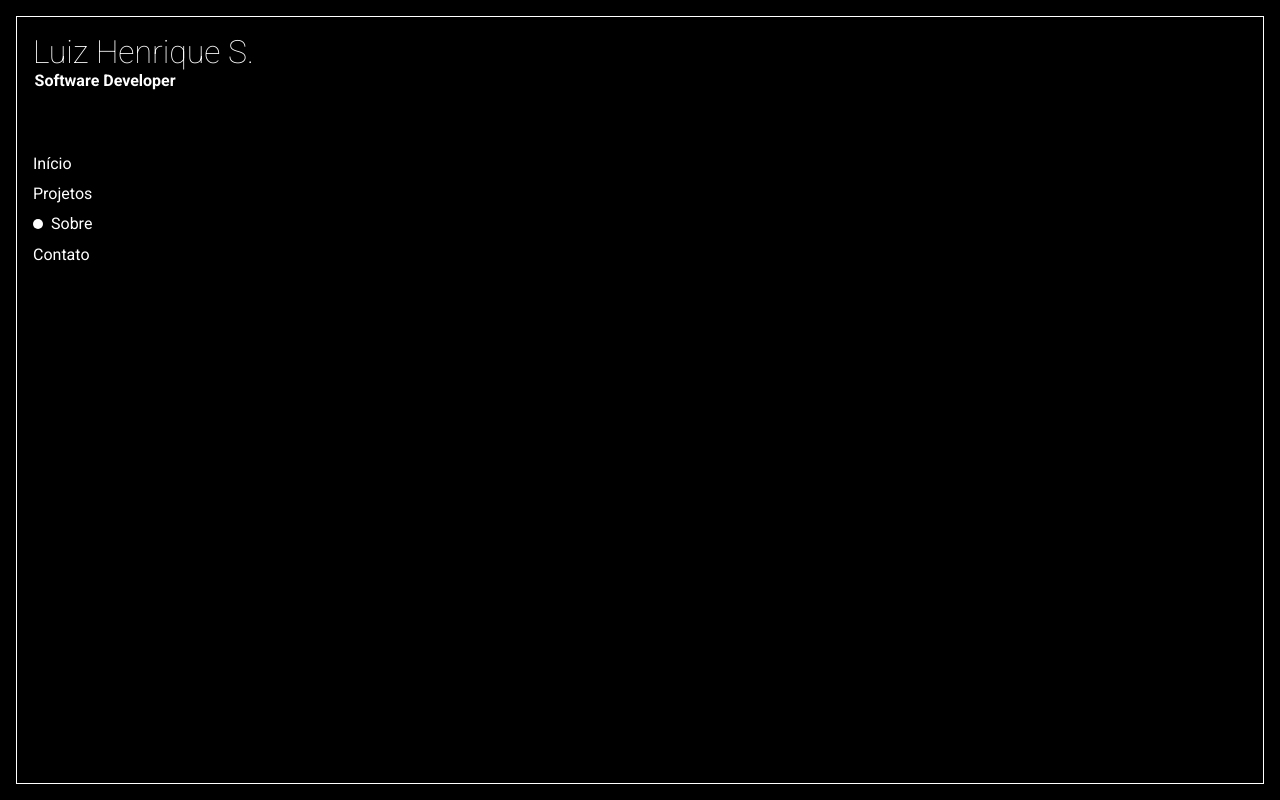
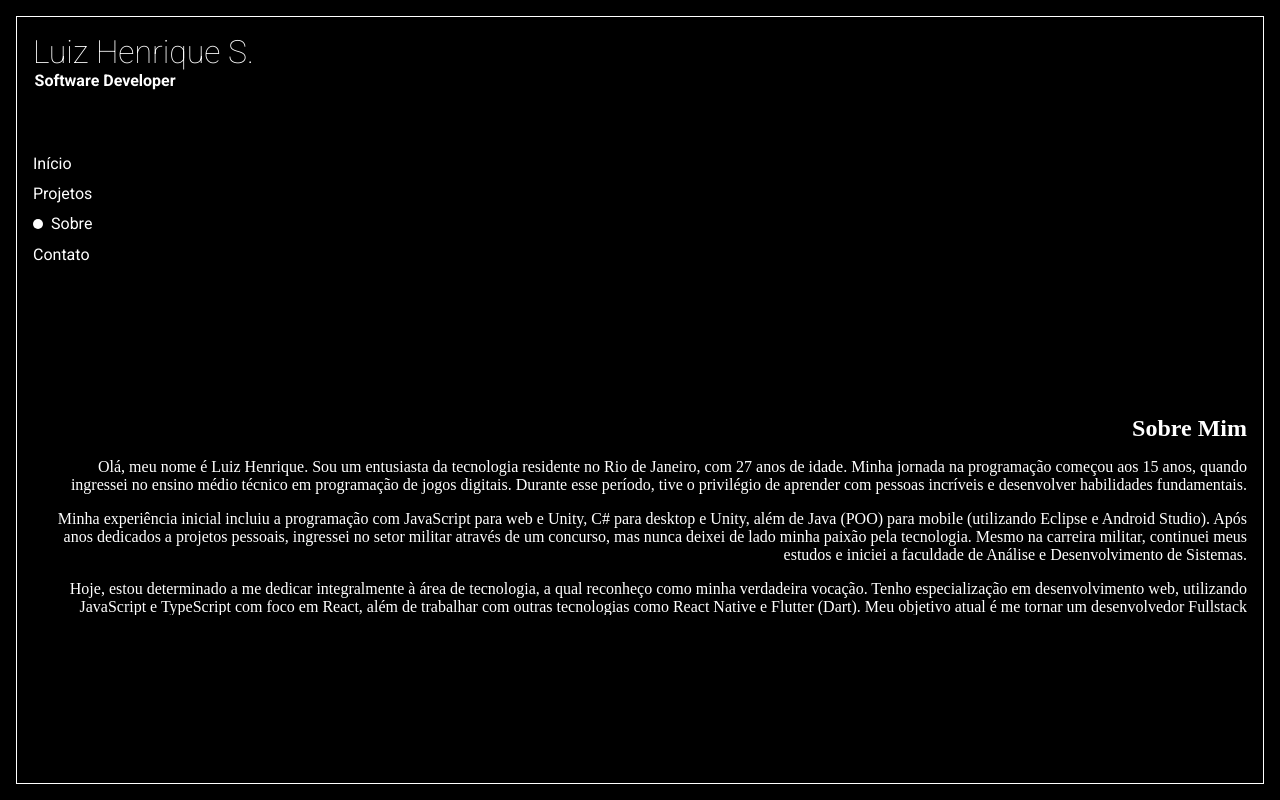
Before and after one commit to lhsacramento/personalSite, a React (Vite) app: page / in a window 1280 px wide. Both pictures are taken after a click on the button "Sobre". Built offline with nearby package versions, Linux system fonts and the light colour scheme; the HTML template or start-up script is replaced by a standard one.

Commit message:
about content complete

```diff
--- a/src/App.tsx
+++ b/src/App.tsx
@@ -1,5 +1,5 @@
 import { GlobalStyles } from "./styles/globalStyle"
-import { ApresentationTitle, ButtonMenu, ContactContainer,
+import { AboutContainer, ApresentationTitle, ButtonMenu, ContactContainer,
          ContentContainer, HomeContainer, HomeContent,
          MainContainer, MenuContainer, SelectedButton,
          SlideProject, SliderContainer} from "./styles/appStyles"
@@ -101,8 +101,64 @@ function App() {
 
               {page === 'about' &&
 
-                <p>
-                </p>
+              <AboutContainer>
+                <h2>Sobre Mim</h2>
+                <p>Olá, meu nome é Luiz Henrique.
+                  Sou um entusiasta da tecnologia
+                  residente no Rio de Janeiro,
+                  com 27 anos de idade. Minha jornada
+                  na programação começou aos 15 anos,
+                  quando ingressei no ensino médio
+                  técnico em programação de jogos digitais.
+                  Durante esse período, tive o privilégio
+                  de aprender com pessoas incríveis e desenvolver
+                  habilidades fundamentais.</p>
+
+                <p>Minha experiência inicial incluiu a programação
+                  com JavaScript para web e Unity, C# para
+                  desktop e Unity, além de Java (POO) para mobile (utilizando
+                  Eclipse e Android Studio). Após anos dedicados
+                  a projetos pessoais, ingressei no setor
+                  militar através de um concurso, mas nunca
+                  deixei de lado minha paixão pela tecnologia.
+                  Mesmo na carreira militar, continuei meus estudos e iniciei a faculdade de Análise e
+                  Desenvolvimento de Sistemas.</p>
+
+                <p>Hoje, estou determinado a me dedicar integralmente
+                  à área de tecnologia, a qual reconheço como minha
+                  verdadeira vocação. Tenho especialização em
+                  desenvolvimento web, utilizando JavaScript e
+                  TypeScript com foco em React, além de trabalhar
+                  com outras tecnologias como React Native e Flutter
+                  (Dart). Meu objetivo atual é me tornar um desenvolvedor
+                  Fullstack completo, aprofundando meus conhecimentos em Java.</p>
+
+                <h2>Minhas Soft Skills</h2>
+                <ul>
+                  <li>
+                    <p>
+                      <strong>Aprendizado Autodidata:</strong> Tenho facilidade em
+                      aprender sozinho e busco constantemente entender
+                      e aprender mais sobre as tecnologias com as quais trabalho.
+                    </p>
+                  </li>
+                  <li>
+                    <p>
+                      <strong>Disciplina:</strong> Minha experiência na vida militar me
+                      proporcionou uma forte disciplina, tanto pessoal
+                      quanto profissional.
+                    </p>
+                  </li>
+                  <li>
+                    <p>
+                      <strong>Trabalho em Equipe:</strong> Valorizo o trabalho em equipe e
+                      aprecio discutir e ouvir diferentes opiniões sobre o
+                      mesmo assunto, pois acredito que isso enriquece o
+                      desenvolvimento de soluções.
+                    </p>
+                  </li>
+                </ul>
+              </AboutContainer>
               }
 
               {page === 'contact' &&
--- a/src/styles/appStyles.ts
+++ b/src/styles/appStyles.ts
@@ -62,6 +62,8 @@ export const HomeContainer = styled.div`
     display: flex;
     align-items: center;
     justify-content: flex-end;
+    max-height: 100%;
+    overflow-y: hidden;
 `
 const contentApper = keyframes`
     from{
@@ -171,13 +173,25 @@ export const SelectedButton = styled.span`
     border-radius: 9999px;
 `
 
+export const AboutContainer = styled.div`
+    display: flex;
+    flex-direction: column;
+    overflow-y: scroll;
+    max-height: 200px;
+    padding: 0 1rem;
+    gap: 1rem;
+    width: 100%;
+    text-align: right;
 
+    animation: ${contentApper} 1s linear;
+`
 
 export const ContactContainer = styled.div`
     display: flex;
     flex-direction: column;
     align-items: end;
     animation: ${contentApper} 1s linear;
+    padding: 0 0.5rem;
 
     div{
         display: flex;
```
